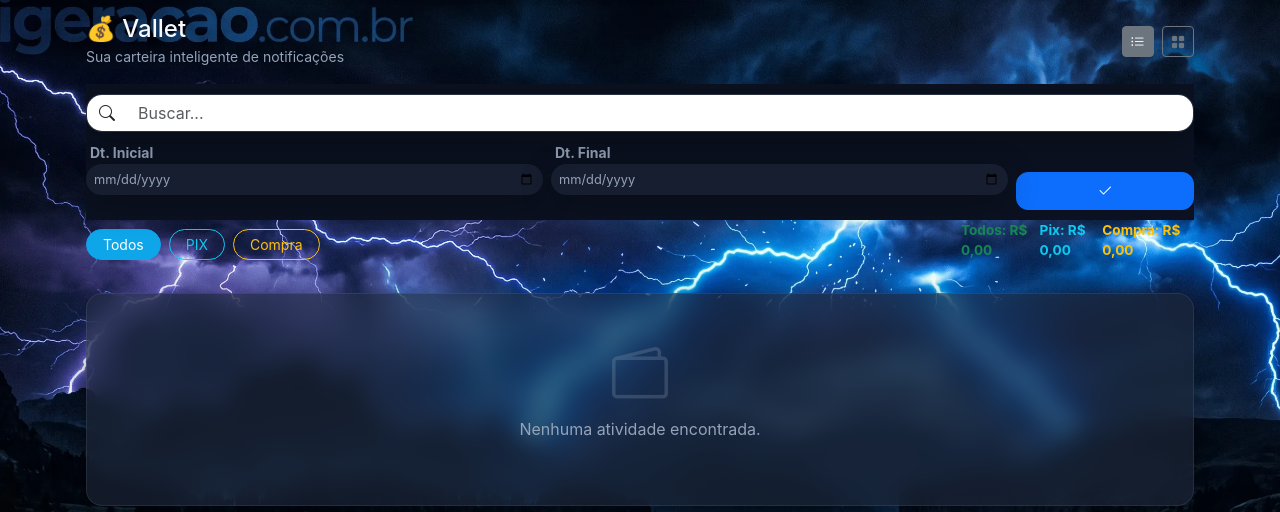
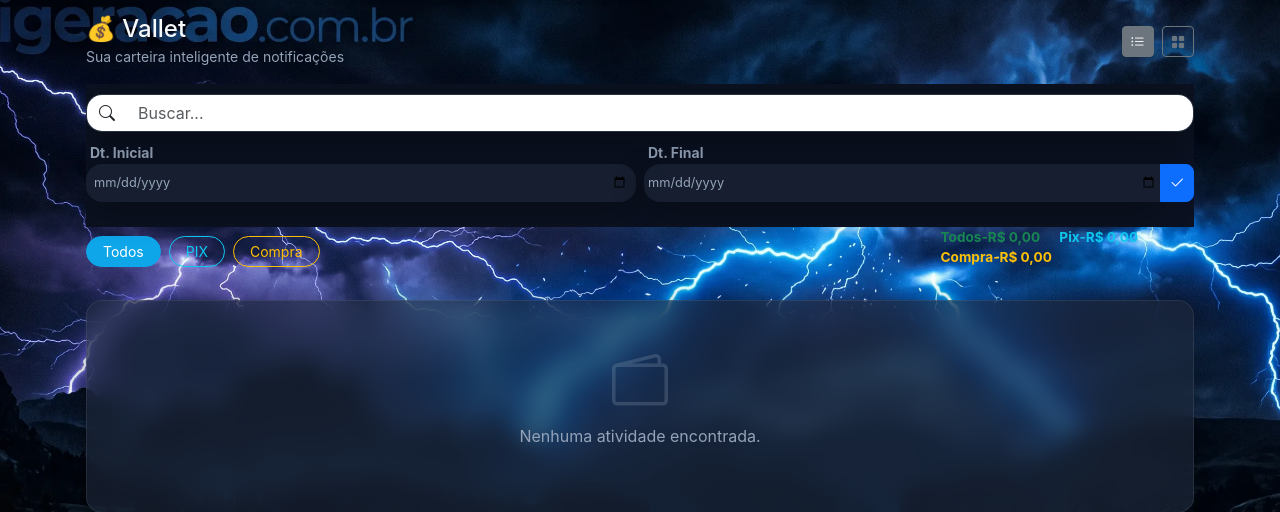
Before and after one commit to valgandolfo/allmedias-, a Django app: page /carteira/ in a window 1280 px wide. Shown: the part 65-577 px from the top of the page. Run offline with Django 5.2, Linux system fonts and the light colour scheme; the visitor is signed in with stand-in values (Sample User, id 1); data that the repository does not hold is empty; some libraries are stand-ins or nearby versions.

Commit message:
Fix: ajusta alinhamento dos totais para esquerda e anexa o botão de filtro ao campo de Data Final

```diff
--- a/templates/carteira/lista.html
+++ b/templates/carteira/lista.html
@@ -82,19 +82,19 @@
         <span class="input-group-text bg-white border-0"><i class="bi bi-search"></i></span>
         <input type="text" id="searchInput" class="form-control border-0 shadow-none" placeholder="Buscar..." onkeyup="filtrarItens()">
     </div>
-    <div class="row g-2 align-items-end">
-        <div class="col-5">
+    <div class="row g-2">
+        <div class="col-6">
             <label class="form-label small text-muted mb-0 ms-1 fw-bold">Dt. Inicial</label>
-            <input type="date" id="filterDataInicial" class="form-control card-custom border-0 text-muted px-2" style="font-size: 0.8rem;">
+            <input type="date" id="filterDataInicial" class="form-control card-custom border-0 text-muted px-2" style="font-size: 0.8rem; height: 38px;">
         </div>
-        <div class="col-5">
+        <div class="col-6">
             <label class="form-label small text-muted mb-0 ms-1 fw-bold">Dt. Final</label>
-            <input type="date" id="filterDataFinal" class="form-control card-custom border-0 text-muted px-2" style="font-size: 0.8rem;">
-        </div>
-        <div class="col-2">
-            <button class="btn btn-primary w-100 text-center px-1" style="border-radius: 12px; height: 38px;" onclick="filtrarItens()">
-                <i class="bi bi-check2"></i>
-            </button>
+            <div class="input-group" style="height: 38px;">
+                <input type="date" id="filterDataFinal" class="form-control card-custom border-0 text-muted px-1" style="font-size: 0.8rem; height: 38px; border-top-right-radius: 0; border-bottom-right-radius: 0;">
+                <button class="btn btn-primary px-2" style="border-top-right-radius: 8px; border-bottom-right-radius: 8px; height: 38px;" onclick="filtrarItens()">
+                    <i class="bi bi-check2"></i>
+                </button>
+            </div>
         </div>
     </div>
 </div>
@@ -113,10 +113,10 @@
 </div>
 
 <!-- Totais Section -->
-<div class="d-flex justify-content-between align-items-center mb-3 px-1 fw-bold" style="font-size: 0.85rem;">
-    <span class="text-success">Todos: R$ <span id="total-geral">{{ total_geral|floatformat:2 }}</span></span>
-    <span class="text-info">Pix: R$ <span id="total-pix">{{ total_pix|floatformat:2 }}</span></span>
-    <span class="text-warning">Compra: R$ <span id="total-compra">{{ total_compra|floatformat:2 }}</span></span>
+<div class="mb-3 px-1 fw-bold" style="font-size: 0.85rem; text-align: left;">
+    <span class="text-success me-3">Todos-R$ <span id="total-geral">{{ total_geral|floatformat:2 }}</span></span>
+    <span class="text-info me-3">Pix-R$ <span id="total-pix">{{ total_pix|floatformat:2 }}</span></span>
+    <span class="text-warning">Compra-R$ <span id="total-compra">{{ total_compra|floatformat:2 }}</span></span>
 </div>
 {% endblock %}
 
```
